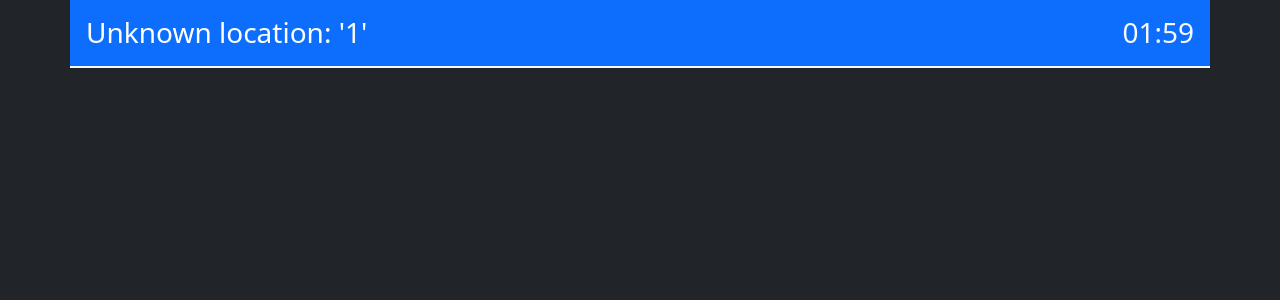
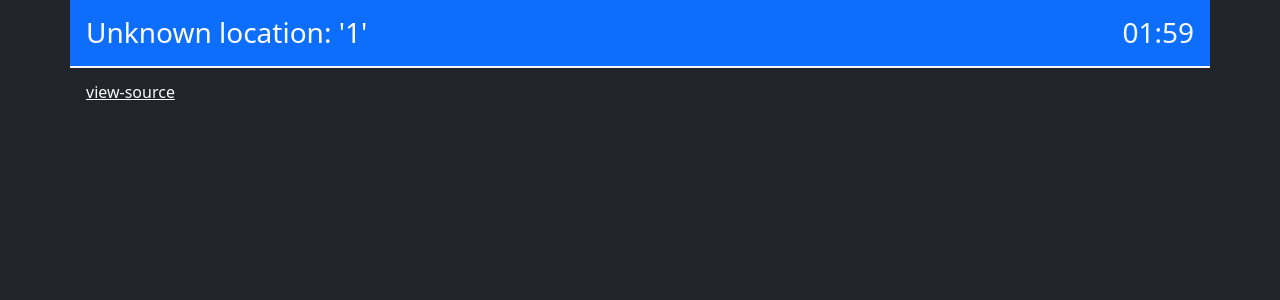
Before and after one commit to clocky/huxley, a Flask app: page /departures/1/1 in a window 1280 px wide. Shown: the top 300 px of the page. Run offline with Flask 2, Linux system fonts and the light colour scheme; a database or web service that is not in the repository returns one stand-in record (values such as "Sample title"); data that the repository does not hold is empty.

Commit message:
Fixed typo

```diff
--- a/templates/departures.jinja2
+++ b/templates/departures.jinja2
@@ -6,7 +6,7 @@
     <meta name="viewport" content="width=device-width, initial-scale=1"/>
     <title>{{ station.location_name }} ({{ station.crs | upper }})</title>
     <meta name="description"
-          content="Depap-1rture board for {{ station.location_name }}"/>
+          content="Departure board for {{ station.location_name }}"/>
     {% set keywords = [] %}
     {%- if station.are_services_available %}
       {%- for service in station.train_services -%}
@@ -151,6 +151,12 @@
           {% endfor -%}
         {% endif %}
       {% endif -%}
+      <div class="row py-2 px-1">
+        <div class="col-12">
+          <a href="https://huxley2.azurewebsites.net/departures/{{ station.crs }}"
+             class="text-light">view-source</a>
+        </div>
+      </div>
     </div>
   </body>
 </html>
```
